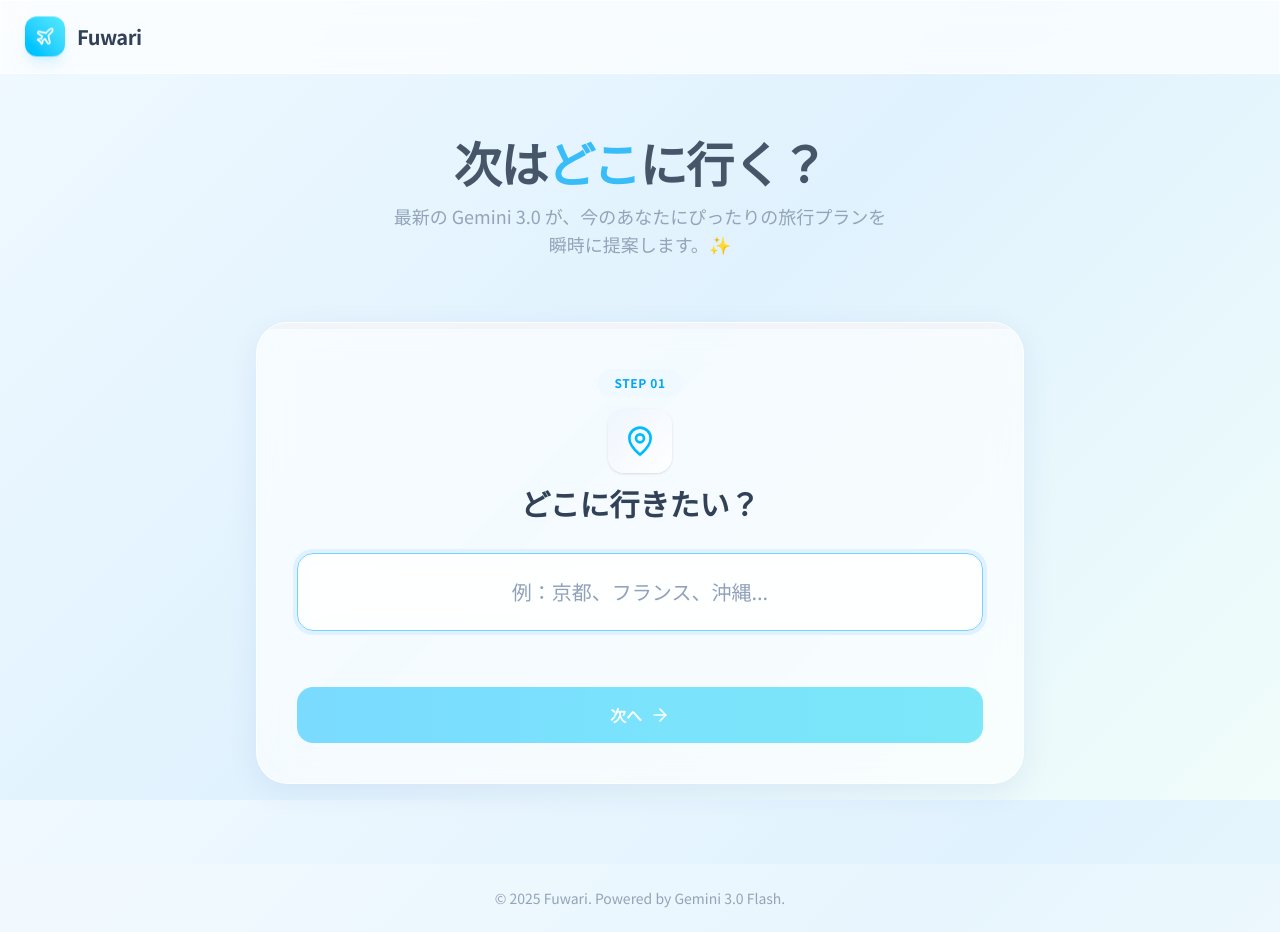
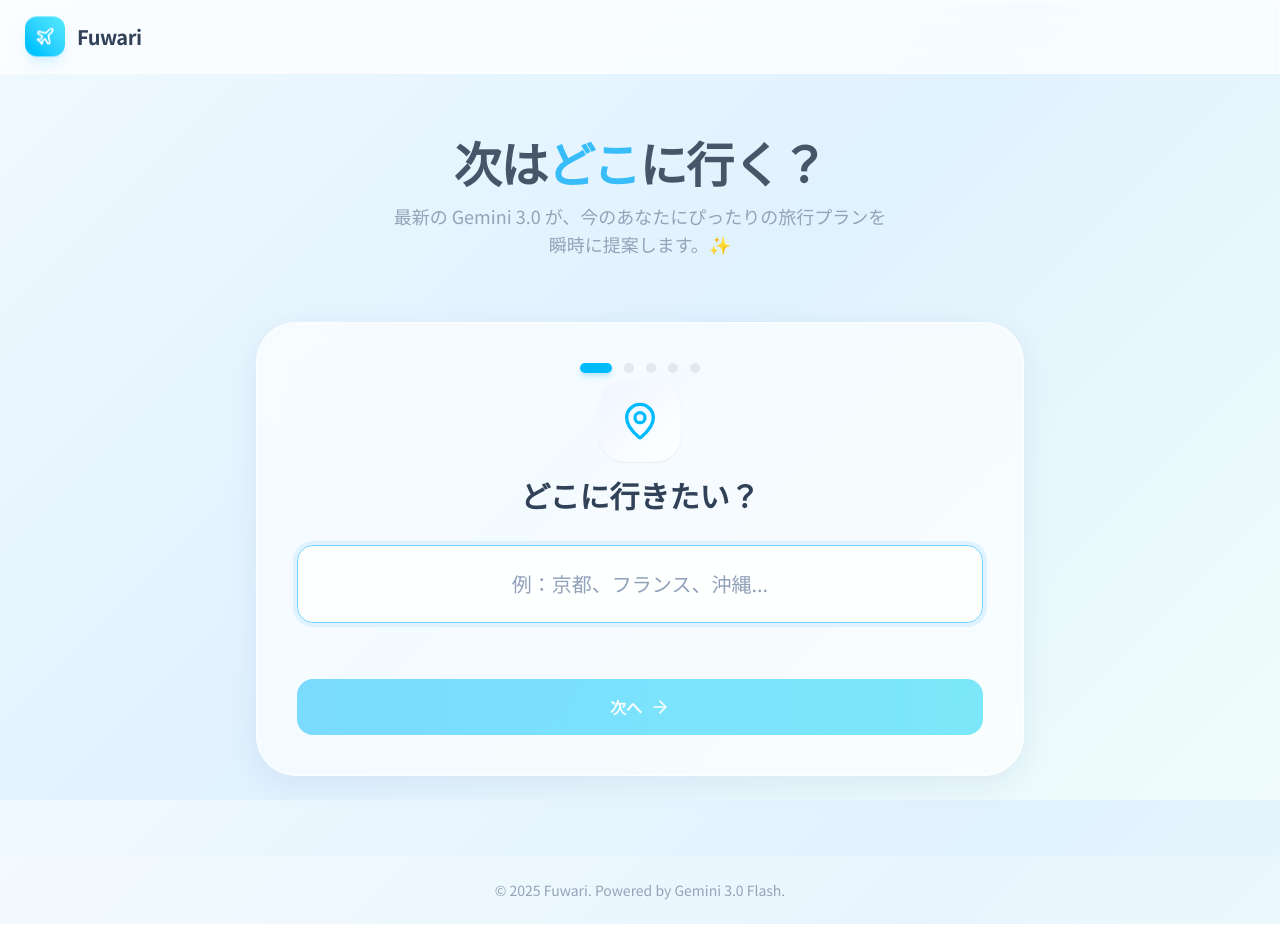
Before and after one commit to Anju1023/travel-app-project, a Next.js app: page / in a window 1280 px wide. Built offline with nearby package versions, Linux system fonts and the light colour scheme.

Commit message:
style: replace progress bar with step dots for a softer look ☁️

```diff
--- a/src/components/TimelineSection.tsx
+++ b/src/components/TimelineSection.tsx
@@ -11,10 +11,8 @@ export default function TimelineSection({ days }: { days: PlanData['days'] }) {
 	const [openDays, setOpenDays] = useState<number[]>([1]);
 
 	const toggleDay = (day: number) => {
-    setOpenDays(prev =>
-      prev.includes(day)
-        ? prev.filter(d => d !== day)
-        : [...prev, day]
+		setOpenDays((prev) =>
+			prev.includes(day) ? prev.filter((d) => d !== day) : [...prev, day]
 		);
 	};
 
@@ -24,40 +22,59 @@ export default function TimelineSection({ days }: { days: PlanData['days'] }) {
 				const isOpen = openDays.includes(day.day);
 
 				return (
-          <div key={day.day} className="bg-white rounded-3xl shadow-sm border border-secondary/50 overflow-hidden transition-all duration-300">
+					<div
+						key={day.day}
+						className="bg-white rounded-3xl shadow-sm border border-secondary/50 overflow-hidden transition-all duration-300"
+					>
 						{/* ヘッダーボタン */}
 						<button
 							onClick={() => toggleDay(day.day)}
 							className="w-full p-6 flex items-center justify-between text-left hover:bg-secondary/10 transition-colors"
 						>
 							<h3 className="text-xl font-bold text-foreground flex items-center gap-3">
-                <span className={`
+								<span
+									className={`
                   w-8 h-8 rounded-full flex items-center justify-center text-sm shadow-inner transition-colors
-                  ${isOpen ? 'bg-primary text-white' : 'bg-secondary text-secondary-foreground'}
-                `}>
+                  ${
+										isOpen
+											? 'bg-primary text-white'
+											: 'bg-secondary text-secondary-foreground'
+									}
+                `}
+								>
 									{day.day}
 								</span>
 								日目
 							</h3>
-              <ChevronDown className={`w-6 h-6 text-muted-foreground transition-transform duration-300 ${isOpen ? 'rotate-180' : ''}`} />
+							<ChevronDown
+								className={`w-6 h-6 text-muted-foreground transition-transform duration-300 ${
+									isOpen ? 'rotate-180' : ''
+								}`}
+							/>
 						</button>
 
 						{/* スケジュール詳細 */}
-            <div className={`transition-all duration-300 ease-in-out ${isOpen ? 'max-h-[2000px] opacity-100' : 'max-h-0 opacity-0'}`}>
+						<div
+							className={`transition-all duration-300 ease-in-out ${
+								isOpen ? 'max-h-500 opacity-100' : 'max-h-0 opacity-0'
+							}`}
+						>
 							<div className="p-6 pt-0">
 								<div className="space-y-6 relative pl-4 border-l-2 border-dashed border-secondary/50 ml-3 pt-2">
 									{day.schedule.map((item, i) => (
 										<div key={i} className="relative pl-6 group">
 											<div className="absolute -left-[1.4rem] top-1 w-4 h-4 rounded-full bg-primary ring-4 ring-white group-hover:scale-125 transition-transform" />
 											<div className="flex flex-col sm:flex-row sm:items-baseline gap-2 mb-1">
-                        <div className="flex items-center gap-1 text-primary font-bold min-w-[4.5rem]">
+												<div className="flex items-center gap-1 text-primary font-bold min-w-18">
 													<Clock className="w-4 h-4" />
 													{item.time}
 												</div>
 												<div className="font-bold text-lg text-foreground">
 													{/* 場所名をクリックするとGoogle検索できるようにしたよ！🔍 */}
 													<a
-                            href={`https://www.google.com/search?q=${encodeURIComponent(item.place)}`}
+														href={`https://www.google.com/search?q=${encodeURIComponent(
+															item.place
+														)}`}
 														target="_blank"
 														rel="noopener noreferrer"
 														className="hover:underline decoration-primary decoration-2 underline-offset-4 hover:text-primary transition-colors cursor-pointer"
@@ -67,7 +84,9 @@ export default function TimelineSection({ days }: { days: PlanData['days'] }) {
 													</a>
 												</div>
 											</div>
-                      <p className="text-muted-foreground text-sm leading-relaxed">{item.description}</p>
+											<p className="text-muted-foreground text-sm leading-relaxed">
+												{item.description}
+											</p>
 										</div>
 									))}
 								</div>
--- a/src/components/TravelForm.tsx
+++ b/src/components/TravelForm.tsx
@@ -130,26 +130,36 @@ export default function TravelForm({
 	const progressWidth = ((step - 1) / (TOTAL_STEPS - 1)) * 100;
 
 	return (
-		<div className="w-full glass-card rounded-[2rem] overflow-hidden transition-all duration-500 hover:shadow-[0_20px_40px_-15px_rgba(0,0,0,0.1)]">
-			{/* プログレスバー */}
-			<div className="w-full h-1.5 bg-slate-100">
-				<div
-					className="h-full bg-gradient-to-r from-sky-300 to-cyan-300 transition-all duration-700 ease-out rounded-r-full shadow-[0_0_10px_rgba(56,189,248,0.5)]"
-					style={{ width: `${progressWidth}%` }}
-				/>
-			</div>
+		<div className="w-full glass-card rounded-[2.5rem] overflow-hidden transition-all duration-500 hover:shadow-[0_20px_40px_-15px_rgba(0,0,0,0.1)] relative">
 
-			<form onSubmit={handleSubmit} className="p-6 md:p-10 space-y-8">
+			<form onSubmit={handleSubmit} className="p-6 md:p-10 space-y-8 relative z-10">
+
+				{/* ステップインジケーター (ドット) */}
+				<div className="flex justify-center gap-3 mb-2">
+					{Array.from({ length: TOTAL_STEPS }).map((_, index) => {
+						const isCurrent = step === index + 1;
+						const isPast = step > index + 1;
+
+						return (
+							<div
+								key={index}
+								className={`
+									h-2.5 rounded-full transition-all duration-500 ease-out
+									${isCurrent ? 'w-8 bg-sky-400 shadow-md shadow-sky-200' : 'w-2.5 bg-slate-200'}
+									${isPast ? 'bg-sky-200' : ''}
+								`}
+							/>
+						);
+					})}
+				</div>
+
 				{/* ステップ1: 行き先 */}
 				{step === 1 && (
 					<div className="space-y-8 animate-in slide-in-from-right-8 fade-in duration-500">
 						<div className="text-center space-y-3">
-							<span className="inline-block text-xs font-bold tracking-wider text-sky-500 bg-sky-50 px-4 py-1.5 rounded-full uppercase">
-								Step 01
-							</span>
-							<h3 className="text-3xl font-bold text-slate-700 flex flex-col items-center gap-3">
-								<span className="p-4 bg-gradient-to-br from-blue-50 to-white rounded-2xl shadow-sm text-sky-400">
-									<MapPin className="w-8 h-8" />
+							<h3 className="text-3xl font-bold text-slate-700 flex flex-col items-center gap-4">
+								<span className="p-5 bg-gradient-to-br from-blue-50 to-white rounded-3xl shadow-sm text-sky-400 ring-1 ring-slate-50">
+									<MapPin className="w-10 h-10" />
 								</span>
 								どこに行きたい？
 							</h3>
@@ -172,12 +182,9 @@ export default function TravelForm({
 				{step === 2 && (
 					<div className="space-y-8 animate-in slide-in-from-right-8 fade-in duration-500">
 						<div className="text-center space-y-3">
-							<span className="inline-block text-xs font-bold tracking-wider text-sky-500 bg-sky-50 px-4 py-1.5 rounded-full uppercase">
-								Step 02
-							</span>
-							<h3 className="text-3xl font-bold text-slate-700 flex flex-col items-center gap-3">
-								<span className="p-4 bg-gradient-to-br from-blue-50 to-white rounded-2xl shadow-sm text-sky-400">
-									<Calendar className="w-8 h-8" />
+							<h3 className="text-3xl font-bold text-slate-700 flex flex-col items-center gap-4">
+								<span className="p-5 bg-gradient-to-br from-blue-50 to-white rounded-3xl shadow-sm text-sky-400 ring-1 ring-slate-50">
+									<Calendar className="w-10 h-10" />
 								</span>
 								いつ、どれくらい？
 							</h3>
@@ -226,12 +233,9 @@ export default function TravelForm({
 				{step === 3 && (
 					<div className="space-y-8 animate-in slide-in-from-right-8 fade-in duration-500">
 						<div className="text-center space-y-3">
-							<span className="inline-block text-xs font-bold tracking-wider text-sky-500 bg-sky-50 px-4 py-1.5 rounded-full uppercase">
-								Step 03
-							</span>
-							<h3 className="text-3xl font-bold text-slate-700 flex flex-col items-center gap-3">
-								<span className="p-4 bg-gradient-to-br from-blue-50 to-white rounded-2xl shadow-sm text-sky-400">
-									<Wallet className="w-8 h-8" />
+							<h3 className="text-3xl font-bold text-slate-700 flex flex-col items-center gap-4">
+								<span className="p-5 bg-gradient-to-br from-blue-50 to-white rounded-3xl shadow-sm text-sky-400 ring-1 ring-slate-50">
+									<Wallet className="w-10 h-10" />
 								</span>
 								予算とメンバーは？
 							</h3>
@@ -298,12 +302,9 @@ export default function TravelForm({
 				{step === 4 && (
 					<div className="space-y-8 animate-in slide-in-from-right-8 fade-in duration-500">
 						<div className="text-center space-y-3">
-							<span className="inline-block text-xs font-bold tracking-wider text-sky-500 bg-sky-50 px-4 py-1.5 rounded-full uppercase">
-								Step 04
-							</span>
-							<h3 className="text-3xl font-bold text-slate-700 flex flex-col items-center gap-3">
-								<span className="p-4 bg-gradient-to-br from-blue-50 to-white rounded-2xl shadow-sm text-sky-400">
-									<Heart className="w-8 h-8" />
+							<h3 className="text-3xl font-bold text-slate-700 flex flex-col items-center gap-4">
+								<span className="p-5 bg-gradient-to-br from-blue-50 to-white rounded-3xl shadow-sm text-sky-400 ring-1 ring-slate-50">
+									<Heart className="w-10 h-10" />
 								</span>
 								どんな旅にしたい？
 							</h3>
@@ -350,12 +351,9 @@ export default function TravelForm({
 				{step === 5 && (
 					<div className="space-y-8 animate-in slide-in-from-right-8 fade-in duration-500">
 						<div className="text-center space-y-3">
-							<span className="inline-block text-xs font-bold tracking-wider text-sky-500 bg-sky-50 px-4 py-1.5 rounded-full uppercase">
-								Step 05
-							</span>
-							<h3 className="text-3xl font-bold text-slate-700 flex flex-col items-center gap-3">
-								<span className="p-4 bg-gradient-to-br from-blue-50 to-white rounded-2xl shadow-sm text-sky-400">
-									<Sparkles className="w-8 h-8" />
+							<h3 className="text-3xl font-bold text-slate-700 flex flex-col items-center gap-4">
+								<span className="p-5 bg-gradient-to-br from-blue-50 to-white rounded-3xl shadow-sm text-sky-400 ring-1 ring-slate-50">
+									<Sparkles className="w-10 h-10" />
 								</span>
 								最後にこだわりを教えて！
 							</h3>
```
Lines whose indentation alone changed are shown as unchanged.
